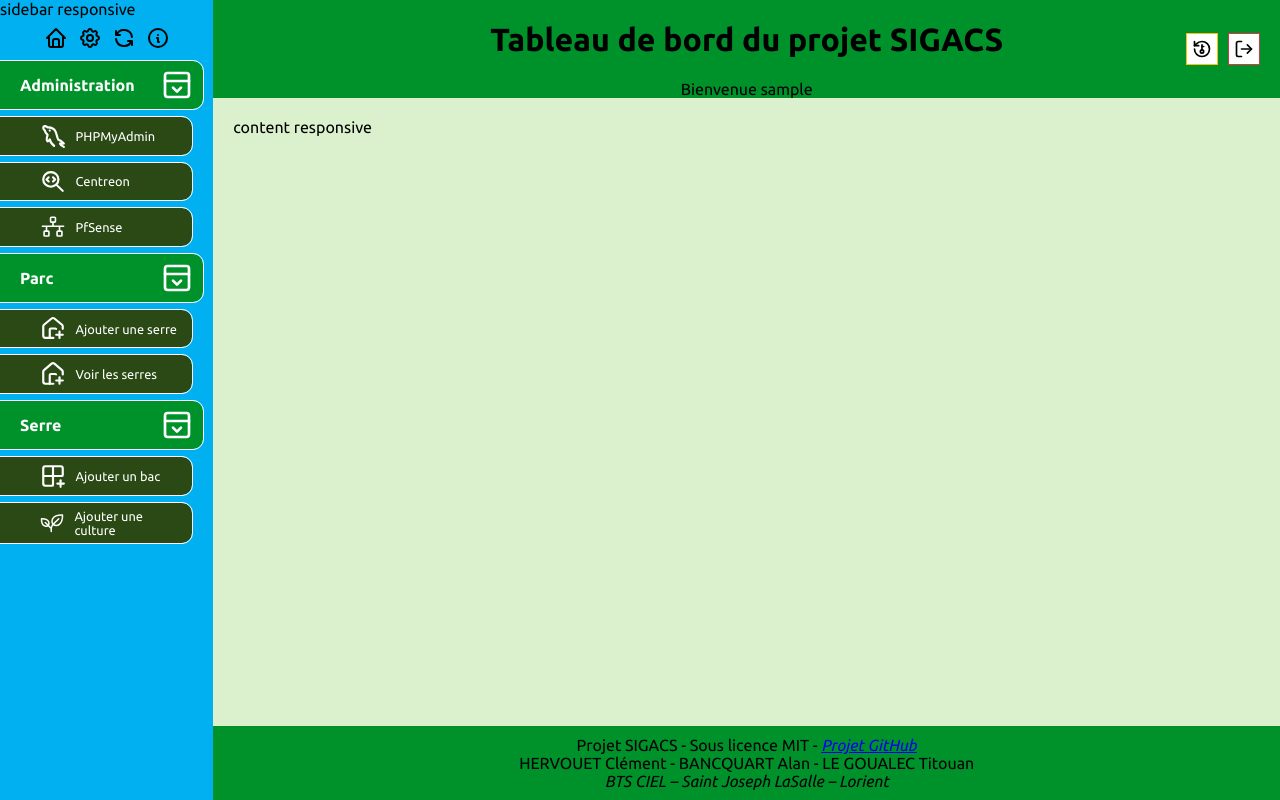
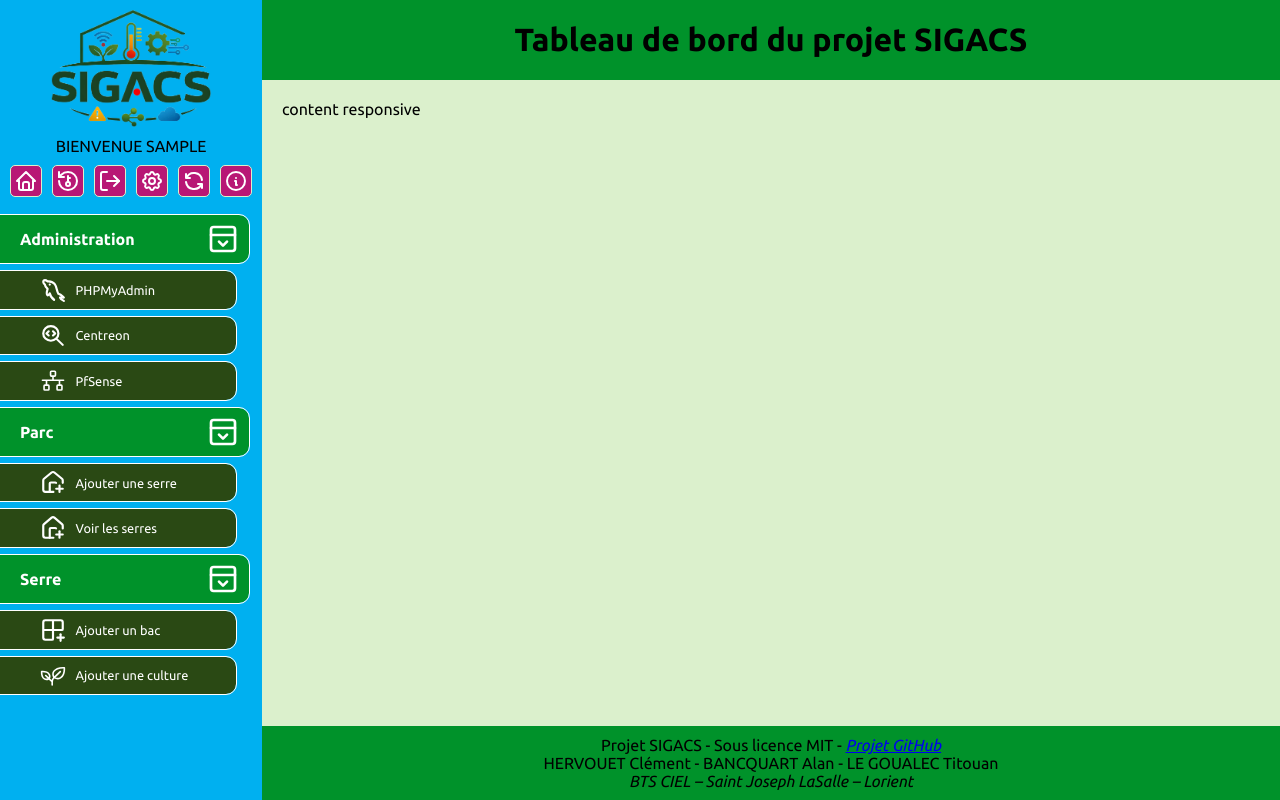
Before and after one commit to clement-hervouet/SIGACS, a PHP site: page /dashboard.php in a window 1280 px wide. Run offline with PHP 8.4, Linux system fonts and the light colour scheme; the visitor is signed in with stand-in values (Sample User, id 1).

Commit message:
UPDATE : sidebar header

```diff
--- a/web/site/assets/static/css/style.css
+++ b/web/site/assets/static/css/style.css
@@ -1,3 +1,5 @@
+@charset "UTF-8";
+
 :root {
     --primary-color: #00922A;
     --secondary-color: #00B0F0;
@@ -73,6 +75,27 @@ body {
 
     background-color: var(--secondary-color);
 
+    .sidebar_header {
+
+        display: flex;
+        flex-direction: column;
+        align-items: center;
+        justify-content: center;
+
+        padding: 10px;
+        width: 100%;
+
+        gap: 10px;
+
+        img {
+            width: 10em;
+        }
+
+
+        .greetings {
+            text-transform: uppercase;
+        }
+
         .utils_menu {
             width: 100%;
             height: fit-content;
@@ -83,9 +106,16 @@ body {
 
             gap: 10px;
 
-        utils_menu_icon {
+            .utils_menu_btn {
                 width: 2em;
                 height: 2em;
+
+                padding: 3px;
+
+                background-color: var(--info-color);
+
+                border: 1px solid var(--light-color);
+                border-radius: 5px;
 
                 img {
                     width: 100%;
@@ -95,7 +125,7 @@ body {
                 }
             }
         }
-
+    }
 
     .utils_block_title {
         width: 95%;
--- a/web/site/dashboard.php
+++ b/web/site/dashboard.php
@@ -23,43 +23,65 @@ if (!isset($_SESSION['loggedin']) && $_SESSION['loggedin'] !== false) {
 
     <title>SIGACS - Tableau de bord</title>
 
-    <link rel="stylesheet" href="assets/static/css/style.css" />
+    <link rel="stylesheet" type="text/css" href="assets/static/css/style.css" />
 </head>
 
 <body>
     <div class="main">
         <div class="navbar">
             <h1>Tableau de bord du projet SIGACS</h1>
-			Bienvenue <?php echo $_SESSION['username']; ?>
-
-			<div class="account-management">
-				<a href="/connexions/password_reset.php" class="btn btn-block btn-outline-warning"><img src="assets/static/icons/rotate-ccw-key.svg" alt=""></a>
-				<a href="logout.php" class="btn btn-block btn-outline-danger"><img src="assets/static/icons/log-out.svg" alt=""></a>
-			</div>
 
         </div>
 
         <div class="sidebar">
-            sidebar responsive
+			<div class="sidebar_header">
+				<img src="assets/static/logo.png" alt="logo SIGACS">
+
+			<div class="greetings">
+				Bienvenue <?php echo $_SESSION['username']; ?>
+			</div>
+
 
 				<div class="utils_menu">
-				<div class="utils_menu_icon">
+
+					<a href="">
+						<div class="utils_menu_btn">
 							<img src="assets/static/icons/home.svg" alt="">
 						</div>
+					</a>
 
-				<div class="utils_menu_icon">
+					<a href="/connexions/password_reset.php">
+						<div class="utils_menu_btn">
+							<img src="assets/static/icons/rotate-ccw-key.svg" alt="reset passwd">
+						</div>
+					</a>
+
+					<a href="logout.php">
+						<div class="utils_menu_btn">
+							<img src="assets/static/icons/log-out.svg" alt="">
+						</div>
+					</a>
+
+					<a href="">
+						<div class="utils_menu_btn">
 							<img src="assets/static/icons/settings.svg" alt="">
 						</div>
+					</a>
 
-				<div class="utils_menu_icon">
+					<a href="">
+						<div class="utils_menu_btn">
 							<img src="assets/static/icons/refresh.svg" alt="">
 						</div>
+					</a>
 
-				<div class="utils_menu_icon">
+					<a href="">
+						<div class="utils_menu_btn">
 							<img src="assets/static/icons/info-circle.svg" alt="">
 						</div>
+					</a>
+
 				</div>
-
+			</div>
 
 			<div class="utils_block_title">
 				<span>Administration</span>
```
Also changed, not shown: web/site/assets/static/logo.png (added). Lines whose indentation alone changed are shown as unchanged.
